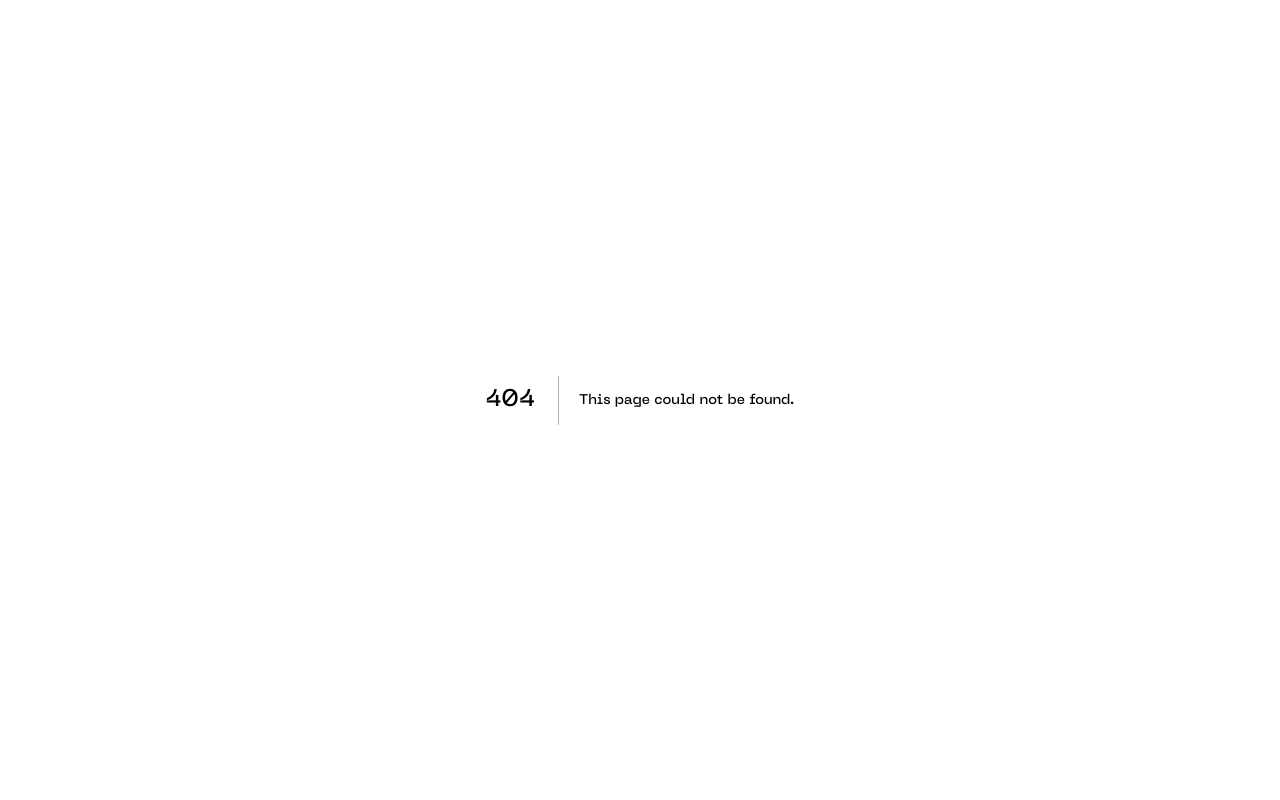
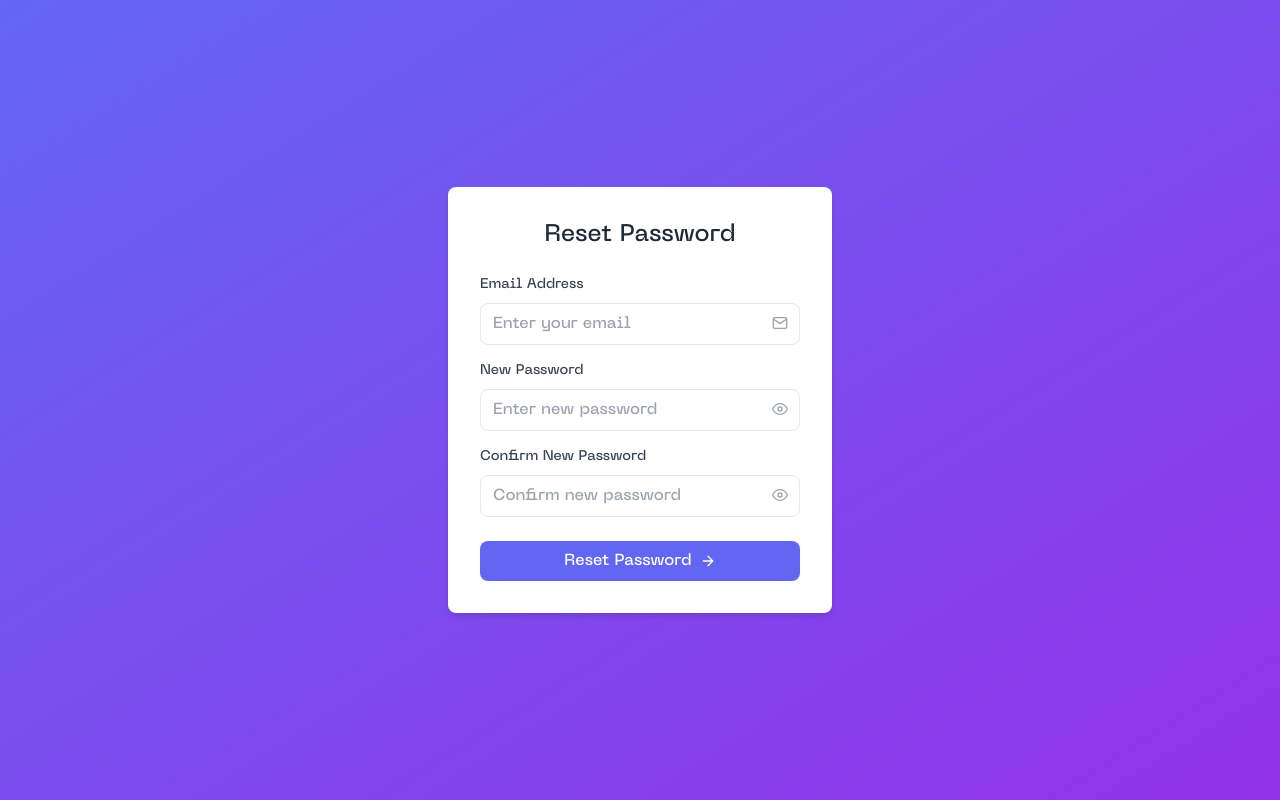
Before and after one commit to thebhautikgajera/copyleaks, a Next.js app: page /forgot-password in a window 1280 px wide. Before the commit this address had no page. Built offline with nearby package versions, Linux system fonts and the light colour scheme.

Commit message:
26 commit

```diff
--- /dev/null
+++ b/app/api/forgot-password/route.tsx
@@ -0,0 +1,32 @@
+import { NextResponse } from 'next/server';
+import dbConnect from '../../../lib/dbConnect';
+import SignUp from '../../../models/signUpSchema';
+import bcrypt from 'bcrypt';
+
+export async function POST(req: Request) {
+    try {
+        await dbConnect();
+
+        const { email, newPassword } = await req.json();
+
+        // Find user by email
+        const user = await SignUp.findOne({ email });
+
+        if (!user) {
+            return NextResponse.json({ message: 'User not found' }, { status: 404 });
+        }
+
+        // Hash the new password
+        const salt = await bcrypt.genSalt(10);
+        const hashedPassword = await bcrypt.hash(newPassword, salt);
+
+        // Update the user's password
+        user.password = hashedPassword;
+        await user.save();
+
+        return NextResponse.json({ message: 'Password reset successful' }, { status: 200 });
+    } catch (error) {
+        console.error('Password reset error:', error);
+        return NextResponse.json({ message: 'Something went wrong' }, { status: 500 });
+    }
+}
--- /dev/null
+++ b/app/forgot-password/page.tsx
@@ -0,0 +1,12 @@
+import ForgotPassword from "../../components/forgotPassword";
+import React from "react";
+
+const page = () => {
+  return (
+    <>
+      <ForgotPassword />
+    </>
+  );
+};
+
+export default page;
--- a/components/Login.tsx
+++ b/components/Login.tsx
@@ -174,6 +174,11 @@ const Login = () => {
                 </button>
               </div>
             </motion.div>
+            <motion.div className="mb-6 sm:mb-8 text-right" variants={itemVariants}>
+              <a href="/forgot-password" className="text-blue-400 hover:text-blue-300 transition duration-300 text-sm sm:text-base">
+                Forgot Password?
+              </a>
+            </motion.div>
             <motion.button
               type="submit"
               className="w-full bg-gradient-to-r from-blue-500 to-purple-600 text-white py-3 sm:py-4 px-4 sm:px-6 rounded-lg hover:from-blue-600 hover:to-purple-700 focus:outline-none focus:ring-2 focus:ring-blue-500 transition duration-300 ease-in-out transform hover:scale-105 text-base sm:text-lg font-bold flex items-center justify-center"
--- /dev/null
+++ b/components/forgotPassword.tsx
@@ -0,0 +1,152 @@
+"use client"
+
+import React, { useState } from 'react'
+import { motion } from 'framer-motion'
+import { FiMail, FiArrowRight, FiLock, FiEye, FiEyeOff } from 'react-icons/fi'
+import axios from 'axios'
+import { ClipLoader } from "react-spinners"
+
+const ForgotPassword = () => {
+  const [email, setEmail] = useState('')
+  const [newPassword, setNewPassword] = useState('')
+  const [confirmPassword, setConfirmPassword] = useState('')
+  const [error, setError] = useState("")
+  const [success, setSuccess] = useState("")
+  const [isLoading, setIsLoading] = useState(false)
+  const [showPassword, setShowPassword] = useState(false)
+  const [showConfirmPassword, setShowConfirmPassword] = useState(false)
+
+  const handleSubmit = async (e: React.FormEvent<HTMLFormElement>) => {
+    e.preventDefault()
+    setError("")
+    setSuccess("")
+    setIsLoading(true)
+
+    if (newPassword !== confirmPassword) {
+      setError("Passwords do not match")
+      setIsLoading(false)
+      return
+    }
+
+    try {
+      const response = await axios.post('/api/forgot-password', { email, newPassword }, {
+        headers: {
+          'Content-Type': 'application/json',
+        },
+      })
+
+      if (response.status === 200) {
+        setSuccess('Password has been reset successfully')
+      } else {
+        setError('Failed to process request')
+      }
+    } catch (error) {
+      if (axios.isAxiosError(error)) {
+        setError(error.response?.data?.message || 'An error occurred')
+      } else {
+        setError('An unexpected error occurred')
+      }
+    } finally {
+      setIsLoading(false)
+    }
+  }
+
+  return (
+    <div className="min-h-screen flex items-center justify-center bg-gradient-to-br from-indigo-500 to-purple-600">
+      <motion.div
+        initial={{ opacity: 0, y: -50 }}
+        animate={{ opacity: 1, y: 0 }}
+        transition={{ duration: 0.5 }}
+        className="bg-white p-8 rounded-lg shadow-md w-96"
+      >
+        <h2 className="text-2xl font-bold mb-6 text-center text-gray-800">Reset Password</h2>
+        <form onSubmit={handleSubmit}>
+          <div className="mb-4">
+            <label htmlFor="email" className="block text-gray-700 text-sm font-bold mb-2">
+              Email Address
+            </label>
+            <div className="relative">
+              <input
+                type="email"
+                id="email"
+                name="email"
+                value={email}
+                onChange={(e) => setEmail(e.target.value)}
+                className="w-full px-3 py-2 text-gray-700 border rounded-lg focus:outline-none focus:border-indigo-500"
+                placeholder="Enter your email"
+                required
+              />
+              <FiMail className="absolute right-3 top-3 text-gray-400" />
+            </div>
+          </div>
+          <div className="mb-4">
+            <label htmlFor="newPassword" className="block text-gray-700 text-sm font-bold mb-2">
+              New Password
+            </label>
+            <div className="relative">
+              <input
+                type={showPassword ? "text" : "password"}
+                id="newPassword"
+                name="newPassword"
+                value={newPassword}
+                onChange={(e) => setNewPassword(e.target.value)}
+                className="w-full px-3 py-2 text-gray-700 border rounded-lg focus:outline-none focus:border-indigo-500"
+                placeholder="Enter new password"
+                required
+              />
+              <button
+                type="button"
+                onClick={() => setShowPassword(!showPassword)}
+                className="absolute right-3 top-3 text-gray-400"
+              >
+                {showPassword ? <FiEyeOff /> : <FiEye />}
+              </button>
+            </div>
+          </div>
+          <div className="mb-6">
+            <label htmlFor="confirmPassword" className="block text-gray-700 text-sm font-bold mb-2">
+              Confirm New Password
+            </label>
+            <div className="relative">
+              <input
+                type={showConfirmPassword ? "text" : "password"}
+                id="confirmPassword"
+                name="confirmPassword"
+                value={confirmPassword}
+                onChange={(e) => setConfirmPassword(e.target.value)}
+                className="w-full px-3 py-2 text-gray-700 border rounded-lg focus:outline-none focus:border-indigo-500"
+                placeholder="Confirm new password"
+                required
+              />
+              <button
+                type="button"
+                onClick={() => setShowConfirmPassword(!showConfirmPassword)}
+                className="absolute right-3 top-3 text-gray-400"
+              >
+                {showConfirmPassword ? <FiEyeOff /> : <FiEye />}
+              </button>
+            </div>
+          </div>
+          <button
+            type="submit"
+            className="w-full bg-indigo-500 text-white py-2 px-4 rounded-lg hover:bg-indigo-600 focus:outline-none focus:ring-2 focus:ring-indigo-500 focus:ring-opacity-50 flex items-center justify-center"
+            disabled={isLoading}
+          >
+            {isLoading ? (
+              <ClipLoader color="#ffffff" size={20} />
+            ) : (
+              <>
+                Reset Password
+                <FiArrowRight className="ml-2" />
+              </>
+            )}
+          </button>
+        </form>
+        {error && <p className="mt-4 text-red-500 text-center">{error}</p>}
+        {success && <p className="mt-4 text-green-500 text-center">{success}</p>}
+      </motion.div>
+    </div>
+  )
+}
+
+export default ForgotPassword
```
